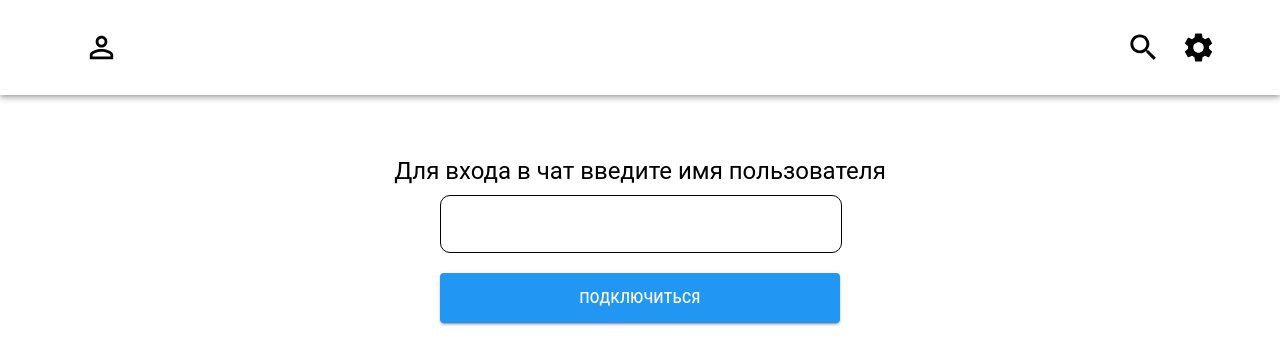
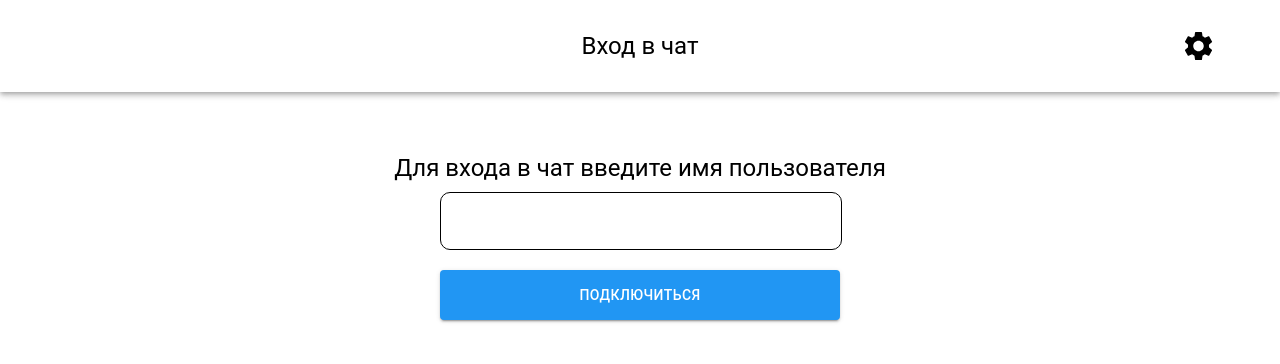
Before and after one commit to AshurovG/Messenger, a React (Vite) app in the folder messenger-front/: page /#/ in a window 1280 px wide. Shown: the top 364 px of the page. Built offline with nearby package versions, Linux system fonts and the light colour scheme.

Commit message:
add connected and disconected mode and button

```diff
--- a/messenger-front/src/App/App.tsx
+++ b/messenger-front/src/App/App.tsx
@@ -1,20 +1,37 @@
+import { useEffect, useState } from "react";
 import styles from "./App.module.scss";
 import MessengerPage from "pages/MessengerPage";
 import { HashRouter, Routes, Route, Navigate } from "react-router-dom";
-import { useTheme } from "slices/MainSlice";
+import { useTheme, setThemeAction } from "slices/MainSlice";
+import { useDispatch } from "react-redux";
 
 function App() {
+  const dispatch = useDispatch();
   const theme = useTheme();
+  const [themeLoaded, setThemeLoaded] = useState(false);
+
+  useEffect(() => {
+    const currentTheme = localStorage.getItem("theme");
+    if (currentTheme) {
+      dispatch(
+        setThemeAction(currentTheme as "default" | "dark" | "green" | "blue")
+      );
+    }
+
+    setThemeLoaded(true);
+  }, [dispatch]);
 
   return (
     <div className={styles[`app__${theme}`]}>
       {/* <Header mode="header__default" /> */}
+      {themeLoaded && (
         <HashRouter>
           <Routes>
             <Route path="/" element={<MessengerPage />} />
             <Route path="*" element={<Navigate to="/" replace />} />
           </Routes>
         </HashRouter>
+      )}
     </div>
   );
 }
--- a/messenger-front/src/components/Header/Header.module.scss
+++ b/messenger-front/src/components/Header/Header.module.scss
@@ -33,6 +33,17 @@
     // justify-content: space-between;
   }
 
+  &__container {
+    position: relative;
+  }
+
+  &__icon {
+    position: absolute;
+    right: 0;
+    top: 50%;
+    transform: translateY(-50%);
+  }
+
   &__nav {
     display: flex !important;
     align-items: center;
--- a/messenger-front/src/components/Header/Header.tsx
+++ b/messenger-front/src/components/Header/Header.tsx
@@ -2,17 +2,17 @@ import React, { useState } from "react";
 import cn from "classnames";
 import styles from "./Header.module.scss";
 import { AppBar, Container, Box, Typography } from "@mui/material";
-import { Search, Settings, PersonOutline } from "@mui/icons-material";
-import { useUsername } from "slices/MainSlice";
+import { Search, Settings, PersonOutline, Logout } from "@mui/icons-material";
 import ThemeWindow from "components/ThemeWindow";
 import Input from "components/Input";
-import { useTheme } from "slices/MainSlice";
+import { useTheme, useUsername } from "slices/MainSlice";
 
 type HeaderProps = {
   mode: "header__default" | "header__green" | "header__blue" | "header__dark";
+  handleLogoutButtonClick: () => void;
 };
 
-const Header: React.FC<HeaderProps> = ({ mode }) => {
+const Header: React.FC<HeaderProps> = ({ mode, handleLogoutButtonClick }) => {
   const username = useUsername();
   const theme = useTheme();
   const [isThemeWindowOpened, setIsThemeWindowOpened] = useState(false);
@@ -35,6 +35,7 @@ const Header: React.FC<HeaderProps> = ({ mode }) => {
   return (
     <AppBar className={cn(styles.header, styles[mode])}>
       <Container className={styles.header__wrapper}>
+        {username ? (
           <Box className={styles.header__nav}>
             <Box className={styles.header__item}>
               <Typography variant="h6">{username}</Typography>
@@ -52,8 +53,34 @@ const Header: React.FC<HeaderProps> = ({ mode }) => {
                 fontSize="large"
                 sx={{ cursor: "pointer" }}
               />
+              <Logout
+                onClick={handleLogoutButtonClick}
+                fontSize="large"
+                sx={{ cursor: "pointer" }}
+              />
             </Box>
           </Box>
+        ) : (
+          <Box className={styles.header__container}>
+            <Typography
+              textAlign={"center"}
+              variant="h5"
+              sx={
+                theme === "default" || theme === "blue"
+                  ? { color: "#000" }
+                  : { color: "#fff" }
+              }
+            >
+              Вход в чат
+            </Typography>
+            <Settings
+              onClick={handleSettingsButtonClick}
+              fontSize="large"
+              sx={{ cursor: "pointer" }}
+              className={styles.header__icon}
+            />
+          </Box>
+        )}
 
         {isSearchInput && (
           <Input
@@ -64,7 +91,14 @@ const Header: React.FC<HeaderProps> = ({ mode }) => {
         )}
         {isThemeWindowOpened && (
           <div>
-            <ThemeWindow className={styles.header__theme} />
+            <ThemeWindow
+              className={styles.header__theme}
+              mode={
+                theme === "default" || theme === "blue"
+                  ? "theme__default"
+                  : "theme__secondary"
+              }
+            />
           </div>
         )}
       </Container>
--- a/messenger-front/src/components/Message/Message.module.scss
+++ b/messenger-front/src/components/Message/Message.module.scss
@@ -36,10 +36,12 @@
 
 .rec__green {
   background-color: $received-green !important;
+  color: $input-secondary-value !important;
 }
 
 .sen__green {
-  background-color: $received-green !important;
+  background-color: $sended-green !important;
+  color: $input-secondary-value !important;
 }
 
 .rec__blue {
@@ -47,13 +49,15 @@
 }
 
 .sen__blue {
-  background-color: $received-blue !important;
+  background-color: $sended-blue !important;
 }
 
 .rec__dark {
   background-color: $received-dark !important;
+  color: $input-secondary-value !important;
 }
 
 .sen__dark {
-  background-color: $received-dark !important;
+  background-color: $sended-dark !important;
+  color: $input-secondary-value !important;
 }
--- a/messenger-front/src/components/ThemeWindow/ThemeWindow.module.scss
+++ b/messenger-front/src/components/ThemeWindow/ThemeWindow.module.scss
@@ -2,7 +2,7 @@
 
 .theme {
   //   width: 400px;
-  background-color: $window-default;
+  //   background-color: $window-default;
   border-radius: 10px;
   box-shadow: 0 4px 6px rgba(0, 0, 0, 0.1), 0 1px 3px rgba(0, 0, 0, 0.08);
 
@@ -12,7 +12,7 @@
   }
 
   &__subtitle {
-    color: $text-secondary !important;
+    color: $text-secondary;
   }
 
   &__items {
@@ -27,4 +27,14 @@
     height: 150px;
     border-radius: 10px;
   }
+
+  //   &__default {
+  //     background: red !important;
+  //     // color: $input-default-value !important;
+  //   }
+
+  //   &__secondary {
+  //     background: $window-secondary !important;
+  //     // color: $input-secondary-value !important;
+  //   }
 }
--- a/messenger-front/src/components/ThemeWindow/ThemeWindow.tsx
+++ b/messenger-front/src/components/ThemeWindow/ThemeWindow.tsx
@@ -1,7 +1,7 @@
 import React from "react";
 import styles from "./ThemeWindow.module.scss";
 import cn from "classnames";
-import { Box, Typography, Container } from "@mui/material";
+import { Box, Typography, Container, colors } from "@mui/material";
 import blueBackground from "assets/blue.png";
 import greenBackground from "assets/green.jpeg";
 import { useDispatch } from "react-redux";
@@ -9,22 +9,38 @@ import { setThemeAction } from "slices/MainSlice";
 
 type MessageProps = {
   className?: string;
+  mode: "theme__default" | "theme__secondary";
 };
 
-const ThemeWindow: React.FC<MessageProps> = ({ className }) => {
+const ThemeWindow: React.FC<MessageProps> = ({ className, mode }) => {
   const dispatch = useDispatch();
 
   const handleThemeSelect = (theme: "default" | "dark" | "green" | "blue") => {
     dispatch(setThemeAction(theme));
+    localStorage.setItem("theme", theme);
   };
 
   return (
-    <Box className={cn(styles.theme, className)}>
+    <Box
+      className={cn(styles.theme, className)}
+      sx={
+        mode === "theme__default"
+          ? { backgroundColor: "#e9e9e9" }
+          : { backgroundColor: "#939393", color: "#fff" }
+      }
+    >
       <Container maxWidth={"sm"} className={styles.theme__wrapper}>
         <Typography variant="h6" className={styles.theme__title}>
           Настройки оформления
         </Typography>
-        <Typography className={styles.theme__subtitle}>
+        <Typography
+          sx={
+            mode === "theme__default"
+              ? { color: "#636367" }
+              : { color: "#d8d8d8" }
+          }
+          className={styles.theme__subtitle}
+        >
           Доступные темы
         </Typography>
         <Box className={styles.theme__items}>
--- a/messenger-front/src/pages/MessengerPage/MessengerPage.tsx
+++ b/messenger-front/src/pages/MessengerPage/MessengerPage.tsx
@@ -102,9 +102,21 @@ const MessengerPage = () => {
     }
   };
 
+  const handleLogoutButtonClick = () => {
+    if (ws) {
+      ws.close();
+      setWs(null);
+      dispatch(setUsernameAction(""));
+      setUsernameValue("");
+    }
+  };
+
   return (
     <div className={styles.page}>
-      <Header mode={`header__${theme}`} />
+      <Header
+        mode={`header__${theme}`}
+        handleLogoutButtonClick={handleLogoutButtonClick}
+      />
       <Container
         sx={{ width: "85vw", height: "100vh" }}
         className={styles.page__wrapper}
@@ -140,6 +152,11 @@ const MessengerPage = () => {
               marginBottom={1}
               marginTop={5}
               variant="h5"
+              sx={
+                theme === "default" || theme === "blue"
+                  ? { color: "#000" }
+                  : { color: "#fff" }
+              }
             >
               Для входа в чат введите имя пользователя
             </Typography>
--- a/messenger-front/src/styles/variables.scss
+++ b/messenger-front/src/styles/variables.scss
@@ -35,5 +35,6 @@ $button-dark: #465b64;
 // $send-default: #707070;
 
 $window-default: #e9e9e9;
+$window-secondary: #939393;
 
 $text-secondary: #636367;
```
Lines whose indentation alone changed are shown as unchanged.
